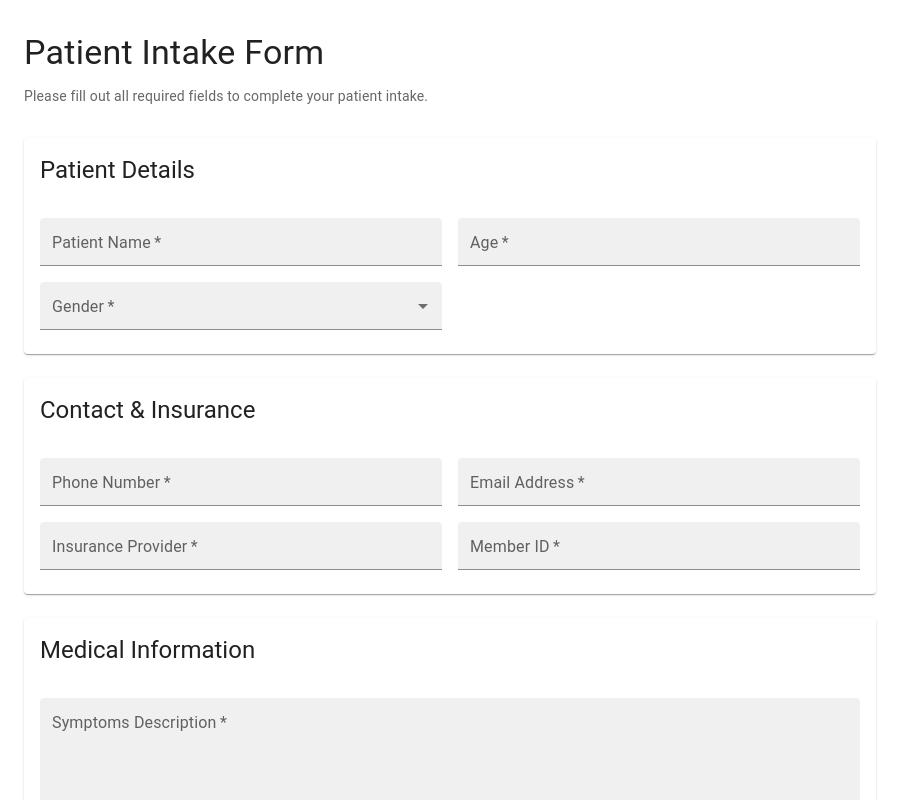
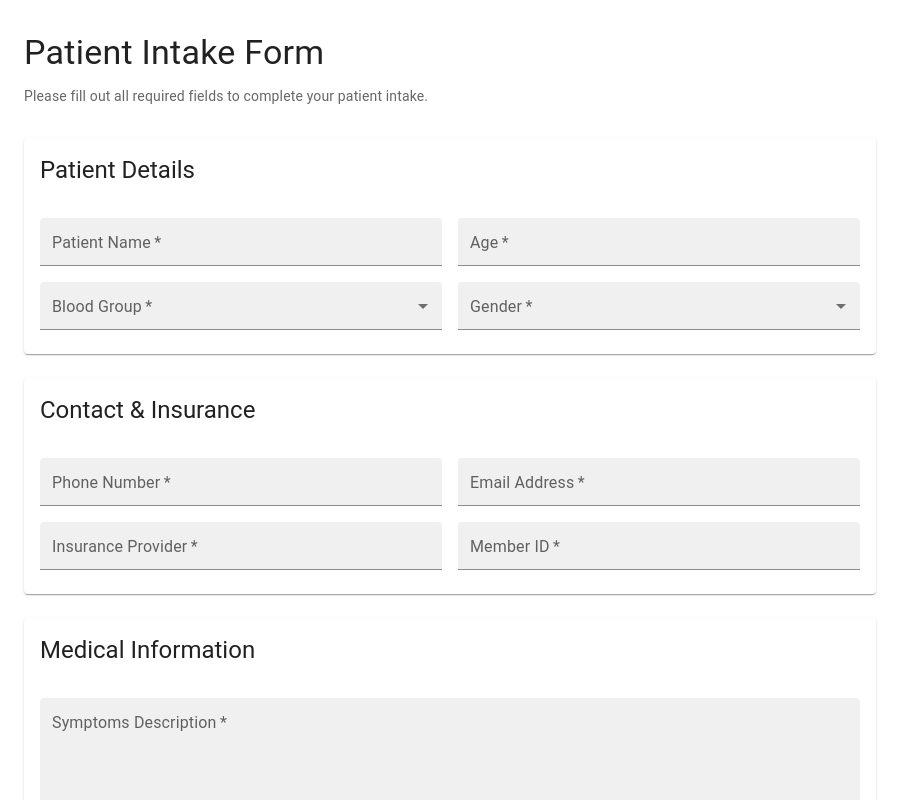
Before and after one commit to shloksri/demo-1, a React (Vite) app: page /patient-intake in a window 1280 px wide. Shown: the top 800 px of the page, without its empty margins (0-917 px from the left). Built offline with nearby package versions, Linux system fonts and the light colour scheme.

Commit message:
Added Blood group field dev2

```diff
--- a/src/hooks/usePatientIntakeForm.ts
+++ b/src/hooks/usePatientIntakeForm.ts
@@ -10,6 +10,7 @@ const initialValues: PatientFormData = {
   patientName: '',
   age: '',
   gender: '',
+  bloodGroup: '',
   phone: '',
   email: '',
   symptoms: '',
@@ -42,6 +43,11 @@ const validateForm = (values: PatientFormData): PatientFormErrors => {
   // Gender validation
   if (!values.gender) {
     errors.gender = 'Gender is required';
+  }
+
+  // Blood group validation
+  if (!values.bloodGroup) {
+    errors.bloodGroup = 'Blood group is required';
   }
 
   // Phone validation
@@ -140,6 +146,7 @@ export const usePatientIntakeForm = (): UsePatientIntakeFormReturn => {
         patientName: true,
         age: true,
         gender: true,
+        bloodGroup: true,
         phone: true,
         email: true,
         symptoms: true,
@@ -167,6 +174,7 @@ export const usePatientIntakeForm = (): UsePatientIntakeFormReturn => {
           patientName: values.patientName.trim(),
           age: parseInt(values.age, 10),
           gender: values.gender,
+          bloodGroup: values.bloodGroup,
           phone: values.phone.trim(),
           email: values.email.trim(),
           symptoms: values.symptoms.trim(),
--- a/src/pages/patient-intake/PatientIntakePage.tsx
+++ b/src/pages/patient-intake/PatientIntakePage.tsx
@@ -24,6 +24,18 @@ const genderOptions = [
   { value: 'female', label: 'Female' },
   { value: 'other', label: 'Other' },
   { value: 'prefer-not-to-say', label: 'Prefer not to say' },
+];
+
+const bloodGroupOptions = [
+  { value: 'A+', label: 'A+' },
+  { value: 'A-', label: 'A-' },
+  { value: 'B+', label: 'B+' },
+  { value: 'B-', label: 'B-' },
+  { value: 'AB+', label: 'AB+' },
+  { value: 'AB-', label: 'AB-' },
+  { value: 'O+', label: 'O+' },
+  { value: 'O-', label: 'O-' },
+  { value: 'Other', label: 'Other' },
 ];
 
 const existingConditionsOptions = [
@@ -102,6 +114,20 @@ export const PatientIntakePage = () => {
                       showError={showError('age')}
                       required
                       inputProps={{ min: 1, max: 150 }}
+                    />
+                  </Grid>
+                  <Grid size={{ xs: 12, md: 6 }}>
+                    <SelectField
+                      id="bloodGroup"
+                      label="Blood Group"
+                      value={values.bloodGroup}
+                      onChange={(value) => handleChange('bloodGroup', value)}
+                      onBlur={() => handleBlur('bloodGroup')}
+                      options={bloodGroupOptions}
+                      error={errors.bloodGroup}
+                      touched={touched.bloodGroup}
+                      showError={showError('bloodGroup')}
+                      required
                     />
                   </Grid>
                   <Grid size={{ xs: 12, md: 6 }}>
--- a/src/types/patient.ts
+++ b/src/types/patient.ts
@@ -3,6 +3,7 @@ export interface Patient {
   patientName: string;
   age: number;
   gender: string;
+  bloodGroup: string;
   phone: string;
   email: string;
   symptoms: string;
@@ -17,6 +18,7 @@ export interface PatientFormData {
   patientName: string;
   age: string;
   gender: string;
+  bloodGroup: string;
   phone: string;
   email: string;
   symptoms: string;
@@ -30,6 +32,7 @@ export interface PatientFormErrors {
   patientName?: string;
   age?: string;
   gender?: string;
+  bloodGroup?: string;
   phone?: string;
   email?: string;
   symptoms?: string;
@@ -43,6 +46,7 @@ export interface PatientFormTouched {
   patientName?: boolean;
   age?: boolean;
   gender?: boolean;
+  bloodGroup?: boolean;
   phone?: boolean;
   email?: boolean;
   symptoms?: boolean;
```
